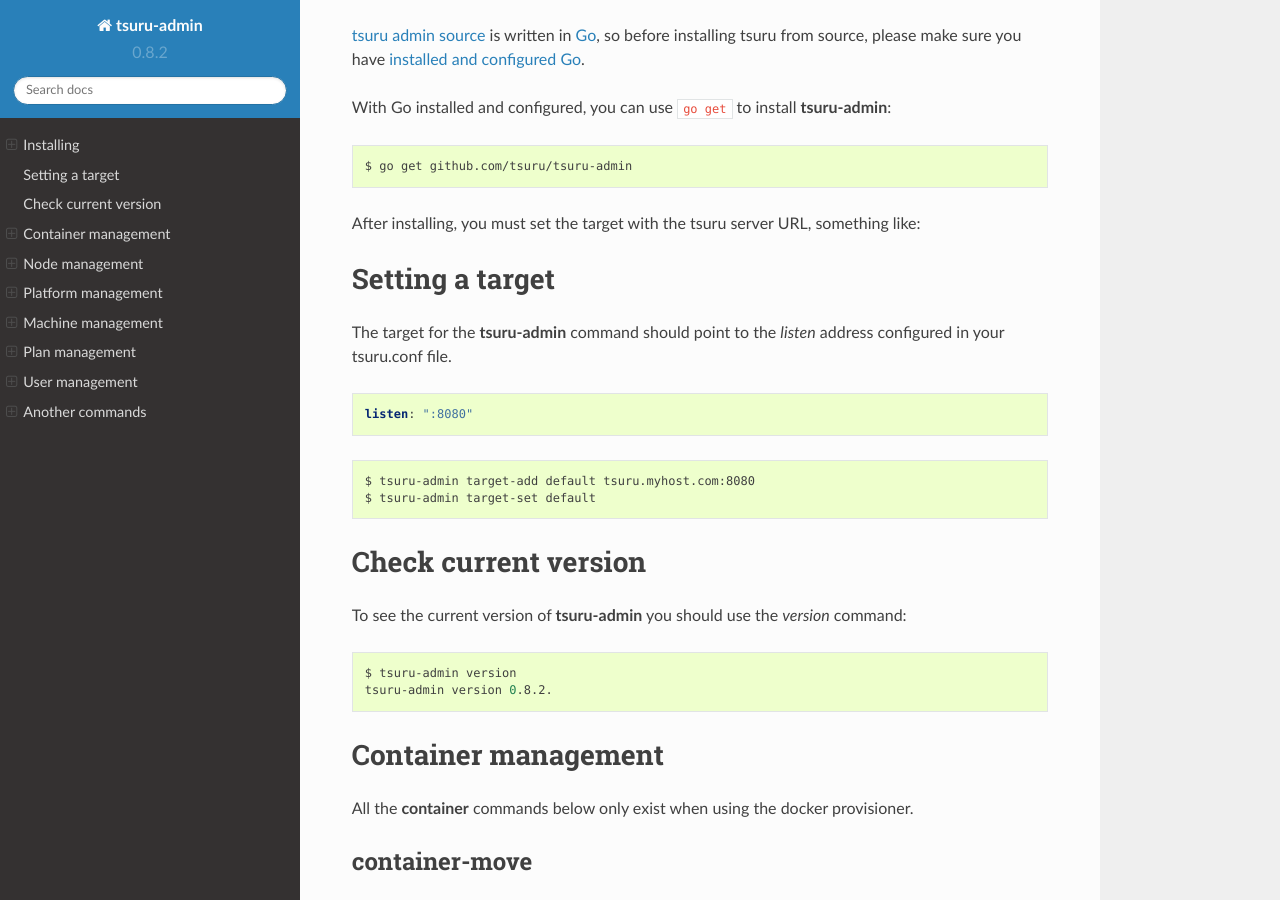
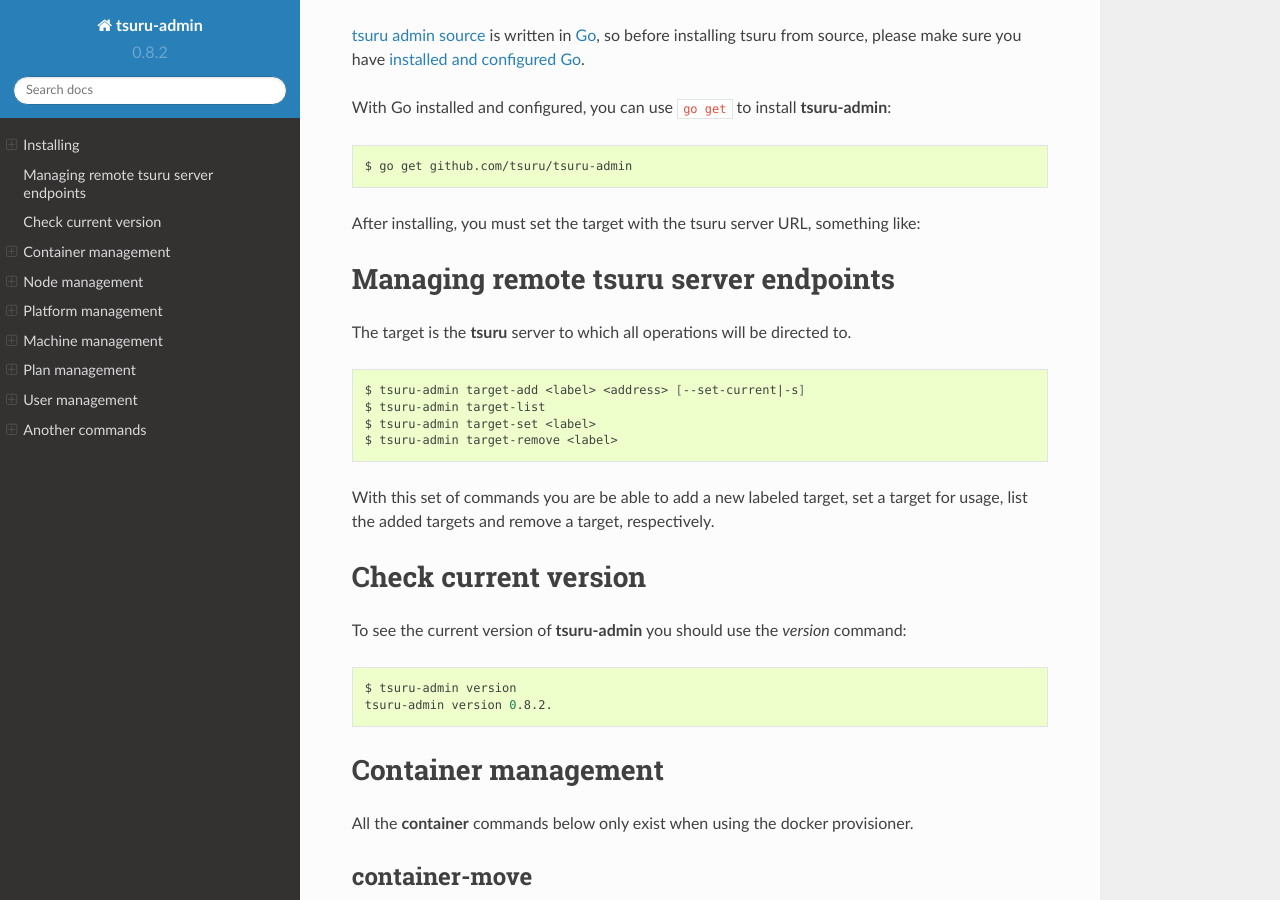
Before and after one commit to tsuru/tsuru-admin, a Sphinx documentation site: the page built from docs/source/index.rst, in a window 1280 px wide and 900 px high, scrolled down 2020 px. Built offline with Sphinx 7.4.7 and the Read the Docs theme 2.0.0, drawn with Linux system fonts in a browser that asks for light colours.

Commit message:
docs: improve docs about target management.

```diff
--- a/docs/source/index.rst
+++ b/docs/source/index.rst
@@ -126,25 +126,22 @@
 After installing, you must set the target with the tsuru server URL,
 something like:
 
-Setting a target
-================
+Managing remote tsuru server endpoints
+======================================
 
-The target for the **tsuru-admin** command should point to the `listen` address
-configured in your tsuru.conf file.
-
-.. highlight:: yaml
-
-::
-
-    listen: ":8080"
-
+The target is the **tsuru** server to which all operations will be directed to.
 
 .. highlight:: bash
 
 ::
 
-    $ tsuru-admin target-add default tsuru.myhost.com:8080
-    $ tsuru-admin target-set default
+    $ tsuru-admin target-add <label> <address> [--set-current|-s]
+    $ tsuru-admin target-list
+    $ tsuru-admin target-set <label>
+    $ tsuru-admin target-remove <label>
+
+With this set of commands you are be able to add a new labeled target,
+set a target for usage, list the added targets and remove a target, respectively.
 
 Check current version
 =====================
```
